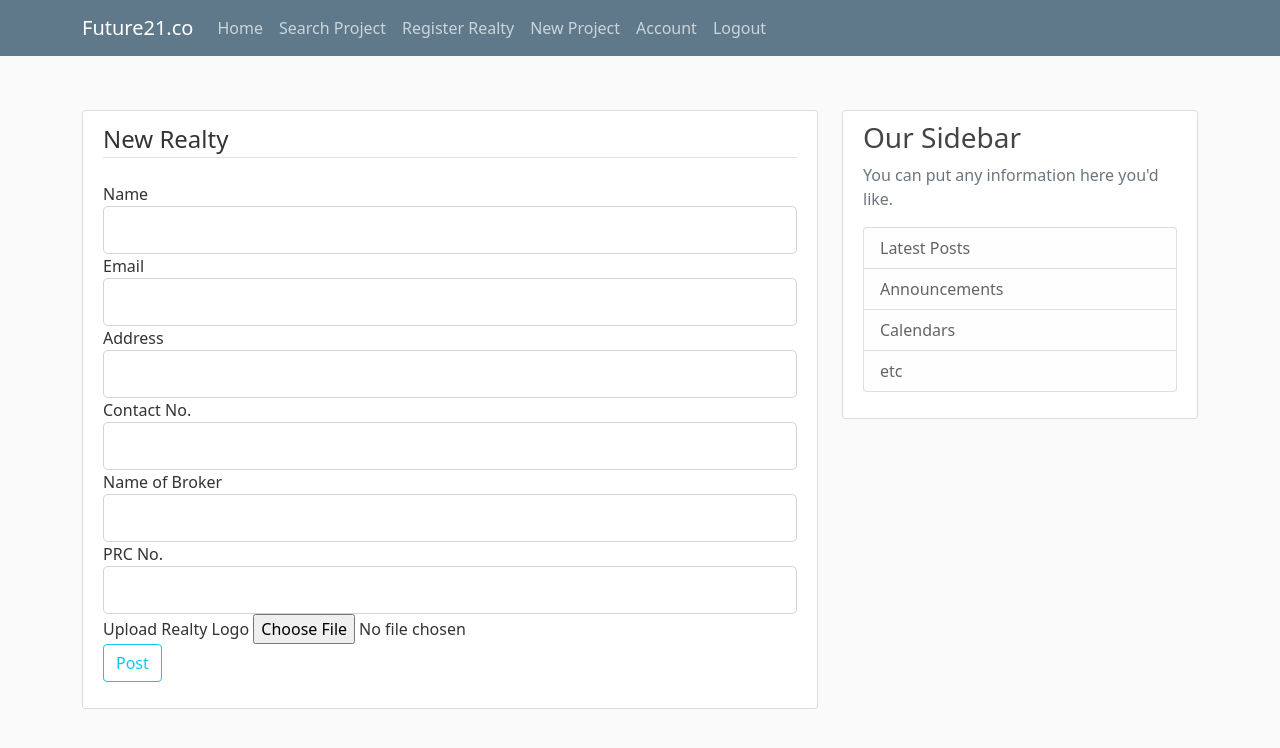
After one commit to alexfiel/FLASK_PROPERTYMANAGEMENT, a Flask app: page /realty/new in a window 1280 px wide. The commit adds this page. Shown: the top 748 px of the page. Run offline with Flask 2, Linux system fonts and the light colour scheme; a user stored in the database is signed in; some libraries are stand-ins or nearby versions.

Commit message:
solved the issues in form validations, new routes

```diff
--- a/main/form.py
+++ b/main/form.py
@@ -4,7 +4,7 @@ from flask_login import current_user
 from flask_wtf.recaptcha import validators
 from wtforms import StringField, PasswordField, SubmitField, BooleanField, TextAreaField
 from wtforms.validators import DataRequired, Length, Email, EqualTo, ValidationError
-from main.models import User, Project
+from main.models import User, Project, Realty
 
 class RegistrationForm(FlaskForm):
     username = StringField('Username',
@@ -67,8 +67,25 @@ class ProjectForm(FlaskForm):
     picture = FileField('Upload project Logo', validators=[FileAllowed(['jpg','png'])])
     submit = SubmitField('Post')
 
-    def validate_projectname(self, name):
+    def validate_name(self, name):
         if name.data != Project.name:
             project = Project.query.filter_by(name=name.data).first()
             if project:
                 raise ValidationError('Project already exist, Choose another one')
+
+
+class RealtyForm(FlaskForm):
+    name=StringField('Name', validators=[DataRequired()])
+    email=StringField('Email', validators=[DataRequired()])
+    address=StringField('Address', validators=[DataRequired()])
+    contact=StringField('Contact No.',validators=[DataRequired()])
+    brokername=StringField('Name of Broker', validators=[DataRequired()])
+    prcnumber=StringField('PRC No.', validators=[DataRequired()])
+    logo_file = FileField('Upload Realty Logo', validators=[FileAllowed('jpg','png')])
+    submit = SubmitField('Post')
+
+    def validate_name(self, name):
+        if name.data != Realty.name:
+            realty = Realty.query.filter_by(name=name.data).first()
+            if realty:
+                raise ValidationError('Realty Already Registered, Choose another one')
--- a/main/models.py
+++ b/main/models.py
@@ -127,11 +127,13 @@ class Project(db.Model):
 class Realty(db.Model):
     id = db.Column(db.Integer, primary_key=True, nullable=False)
     name=db.Column(db.String(150), nullable=False)
+    address=db.Column(db.String(200), nullable=False)
     email=db.Column(db.String(60), nullable=False)
     contact=db.Column(db.String(15), nullable=False)
     logo_file = db.Column(db.String(20), nullable=False, default='default.png')
     brokername=db.Column(db.String(50), nullable=False)
     prcnumber=db.Column(db.String(50),nullable=False)
+    date_registered=db.Column(db.DateTime, nullable=False, default=datetime.utcnow)
     sales_person = db.relationship('SalesPerson', backref='salesperson', lazy=True)
 
     def __repr__(self):
--- a/main/routes.py
+++ b/main/routes.py
@@ -1,3 +1,4 @@
+from datetime import timedelta
 import os
 import secrets
 from PIL import Image
@@ -5,8 +6,8 @@ from flask import Flask, render_template,url_for, flash, redirect, request, abor
 from wtforms.validators import URL
 from main import app, db, bcrypt
 from main import form
-from main.form import RegistrationForm, LoginForm, UpdateAccountForm, ProjectForm
-from main.models import User, Project
+from main.form import RealtyForm, RegistrationForm, LoginForm, UpdateAccountForm, ProjectForm
+from main.models import User, Project, Realty
 from flask_login import login_user, current_user, logout_user, login_required
 
 @app.route('/',methods=['GET','POST'])
@@ -15,6 +16,12 @@ def home():
     projects = Project.query.all()
    # project_image=url_for('static', filename='profilepics/' + projects.image_file)
     return render_template('home.html',projects=projects)
+
+
+@app.route('/realty',methods=['GET','POST'])
+def realty():
+    realties = Realty.query.all()
+    return render_template('realty_list.html',realties=realties)
 
 
 @app.route('/about')
@@ -123,6 +130,22 @@ def new_project():
                             form=form, legend='New Project')
 
 
+@app.route('/realty/new', methods=['GET', 'POST'])
+@login_required
+def new_realty():
+    form = RealtyForm()
+    if form.validate_on_submit():
+        realty=Realty(name=form.name.data,email=form.email.data,
+                        address=form.address.data,contact=form.contact.data,
+                        brokername=form.brokername.data,prcnumber=form.prcnumber.data)
+        db.session.add(realty)
+        db.session.commit()
+        flash('New Realty has been registered', 'success')
+        return redirect(url_for('realty'))
+    return render_template('create_realty.html', title='Register New Realty',
+                            form=form, legend='New Realty')
+
+
 @app.route('/project/<int:proj_id>')
 def project(proj_id):
     project = Project.query.get_or_404(proj_id)
--- a/main/templates/base.html
+++ b/main/templates/base.html
@@ -26,7 +26,7 @@
             <div class="navbar-nav mr-auto">
             <a class="nav-item nav-link" href="{{url_for('home')}}">Home</a>
             <a class="nav-item nav-link" href="{{url_for('search_project')}}">Search Project</a>
-           <a class="nav-item nav-link" href="#">Register Costumer</a>
+           <a class="nav-item nav-link" href="{{url_for('new_realty')}}">Register Realty</a>
             </div>
 
             <!-- Navbar Right Side -->
--- /dev/null
+++ b/main/templates/create_realty.html
@@ -0,0 +1,107 @@
+{% extends "base.html" %}
+{%block content %}
+<div class="content-section">
+        <form method="POST" action="" enctype ="multipart/form-data">
+            {{ form.hidden_tag() }}
+            <fieldset class="form-group">
+                <legend class="border-bottom mb-4">{{ legend }}</legend>
+
+                <div class="form-group">
+                    {{ form.name.label(class="form-control-label") }}
+                        {% if form.name.errors %}
+                            {{ form.name(class="form-control form-control-lg is-invalid") }}
+                            <div class="invalid-feedback">
+                                {% for error in form.name.errors %}
+                                    <span>{{ error }}</span>
+                                {% endfor %}
+                            </div>
+                        {% else %}
+                            {{ form.name(class="form-control form-control-lg") }}
+                        {% endif %}
+                </div>
+                <div class="form-group">
+                    {{ form.email.label(class="form-control-label") }}
+                    {% if form.email.errors %}
+                        {{ form.email(class="form-control form-control-lg is-invalid") }}
+                        <div class="invalid-feedback">
+                            {% for error in form.email.errors %}
+                                <span>{{ error }}</span>
+                            {% endfor %}
+                        </div>
+                    {% else %}
+                        {{ form.email(class="form-control form-control-lg") }}
+                    {% endif %}
+                </div>
+                <div class="form-group">
+                    {{ form.address.label(class="form-control-label") }}
+                    {% if form.address.errors %}
+                        {{ form.address(class="form-control form-control-lg is-invalid") }}
+                        <div class="invalid-feedback">
+                            {% for error in form.address.errors %}
+                                <span>{{ error }}</span>
+                            {% endfor %}
+                        </div>
+                    {% else %}
+                        {{ form.address(class="form-control form-control-lg") }}
+                    {% endif %}
+                </div>
+                <div class="form-group">
+                    {{ form.contact.label(class="form-control-label") }}
+                    {% if form.contact.errors %}
+                        {{ form.contact(class="form-control form-control-lg is-invalid") }}
+                        <div class="invalid-feedback">
+                            {% for error in form.contact.errors %}
+                                <span>{{ error }}</span>
+                            {% endfor %}
+                        </div>
+                    {% else %}
+                        {{ form.contact(class="form-control form-control-lg") }}
+                    {% endif %}
+                </div>
+                <div class="form-group">
+                    {{ form.brokername.label(class="form-control-label") }}
+                    {% if form.brokername.errors %}
+                        {{ form.brokername(class="form-control form-control-lg is-invalid") }}
+                        <div class="invalid-feedback">
+                            {% for error in form.brokername.errors %}
+                                <span>{{ error }}</span>
+                            {% endfor %}
+                        </div>
+                    {% else %}
+                        {{ form.brokername(class="form-control form-control-lg") }}
+                    {% endif %}
+                </div>
+                <div class="form-group">
+                    {{ form.prcnumber.label(class="form-control-label") }}
+                    {% if form.prcnumber.errors %}
+                        {{ form.prcnumber(class="form-control form-control-lg is-invalid") }}
+                        <div class="invalid-feedback">
+                            {% for error in form.prcnumber.errors %}
+                                <span>{{ error }}</span>
+                            {% endfor %}
+                        </div>
+                    {% else %}
+                        {{ form.prcnumber(class="form-control form-control-lg") }}
+                    {% endif %}
+                </div>
+
+                <div class="form-group">
+                    {{ form.logo_file.label() }}
+                    {{ form.logo_file(class="form-control-file") }}
+                        {% if form.logo_file.errors %}
+                            {% for error in form.logo_file.errors %}
+                                <span class="text-danger">{{ error }}</span></br>
+                            {% endfor %}
+                        {% endif %}
+
+                </div>
+
+            </fieldset>
+            <div class="form-group">
+                {{ form.submit(class="btn btn-outline-info") }}
+            </div>
+
+        </form>
+    </div>
+
+{% endblock %}
```
Also changed, not shown: main/templates/realty_list.html (added, +25 -0 lines), main/site.db, main/templates/register_costumer.html (added), main/templates/register_salesperson.html (added).
